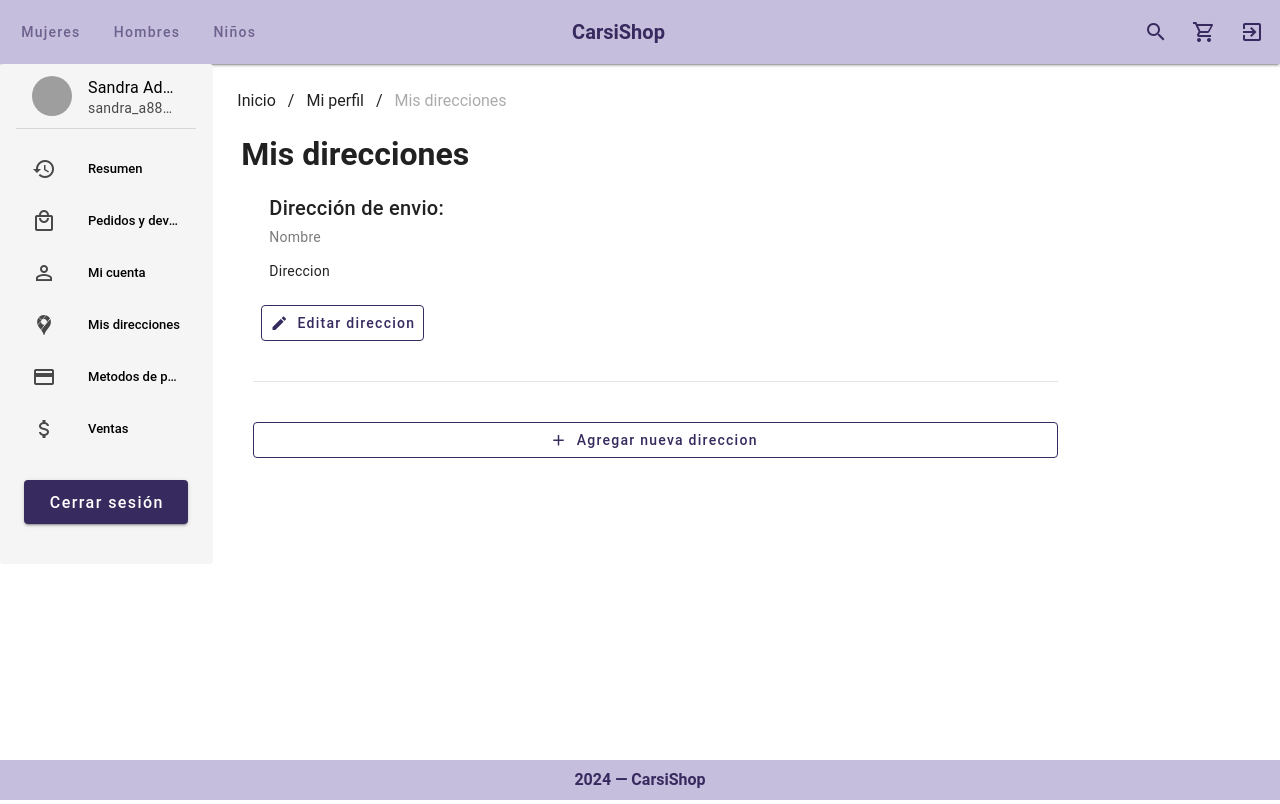
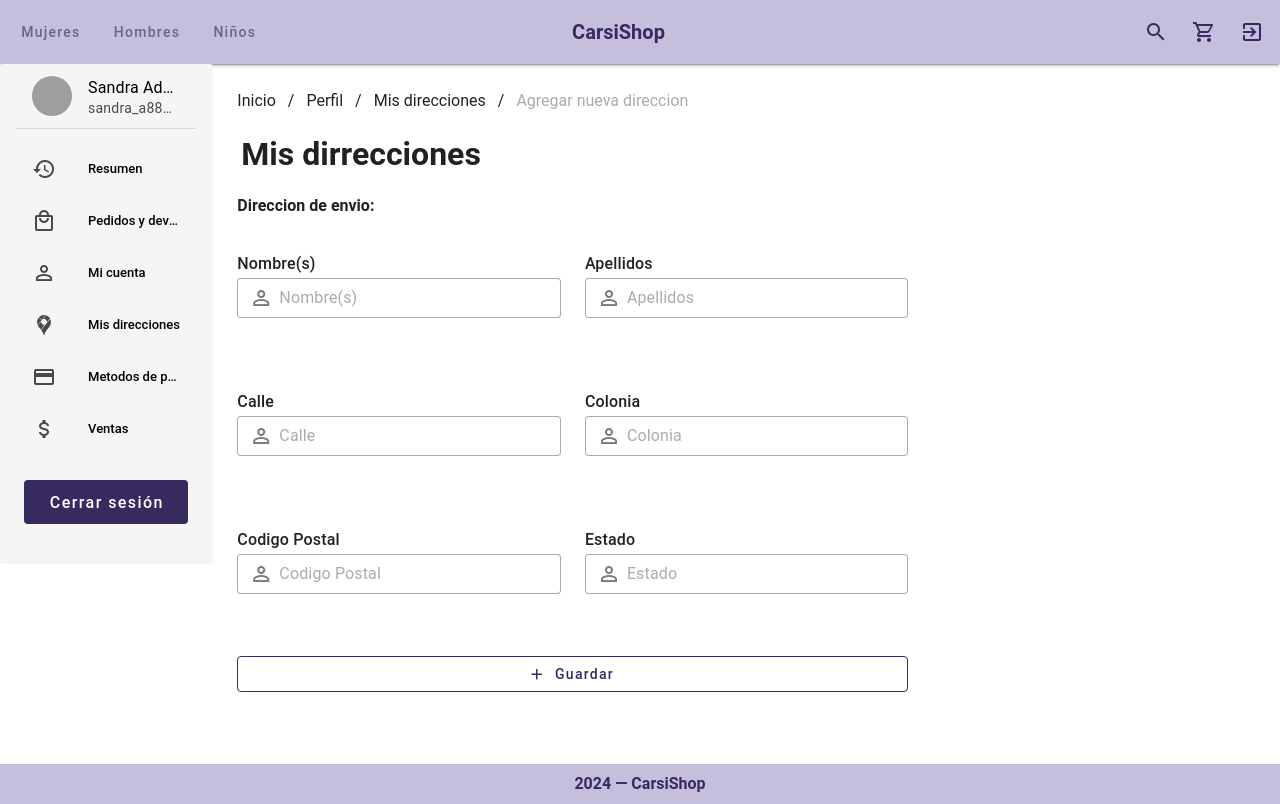
Before and after one commit to JoksanBahena/CARSISHOP-UI, a Vue app: page /profileAddAddress in a window 1280 px wide. Built offline with nearby package versions, Linux system fonts and the light colour scheme; grey boxes are pictures that could not be loaded.

Commit message:
[MODIFY] Rutas de los breadcrums

```diff
--- a/src/components/common/SidebarComponent.vue
+++ b/src/components/common/SidebarComponent.vue
@@ -24,7 +24,7 @@
         </v-list>
         <template v-slot:append>
           <div class="pa-2">
-            <v-btn class="mb-8 text-none" :color="colors.primary_dark" size="large" block>
+            <v-btn class="mb-8 text-none" :color="colors.primary_dark" size="large" variant="flat" block>
               Cerrar sesión
             </v-btn>
           </div>
--- a/src/router/index.js
+++ b/src/router/index.js
@@ -53,7 +53,7 @@ const routes = [
   {
     path: "/profileAddAddress",
     name: "ProfileAddAddress",
-    component: () => import("@/views/profile/ProfileAddressView.vue")
+    component: () => import("@/views/profile/ProfileAddAddressView.vue")
   },
   {
     path: "/profileReturnsOrders",
--- a/src/views/profile/ProfileAccountView.vue
+++ b/src/views/profile/ProfileAccountView.vue
@@ -1,6 +1,6 @@
 <template>
   <profile-layout>
-    <v-breadcrumbs :items="['Inicio', 'Mi perfil', 'Mi Cuenta']"></v-breadcrumbs>
+    <v-breadcrumbs :items="items"></v-breadcrumbs>
     <h1 class='ml-5'>Mi cuenta</h1>
 
     <v-container class="ml-0" style="width: 80%;">
@@ -113,6 +113,26 @@ import Colors from "@/utils/Colors.js";
 import { ref } from "vue";
 import ProfileLayout from "@/layouts/user/ProfileLayout.vue";
 
+
+
+ const items = [
+  {
+    title: 'Inicio',
+    disabled: false,
+    href: '/',
+  },
+  {
+    title: 'Perfil',
+    disabled: false,
+    href: '/profileAccount',
+  },
+  {
+    title: 'Mi perfil',
+    disabled: true,
+    href: '/profileAccount',
+  },
+];
+
 const colors = {
   primary: Colors.cs_primary,
   primary_dark: Colors.cs_primary_dark,
--- a/src/views/profile/ProfileAddAddressView.vue
+++ b/src/views/profile/ProfileAddAddressView.vue
@@ -1,6 +1,6 @@
 <template>
   <profile-layout>
-    <v-breadcrumbs :items="['Inicio', 'Mi perfil', 'Mis direcciones', 'Agregar nueva dirección']"></v-breadcrumbs>
+    <v-breadcrumbs :items="items"></v-breadcrumbs>
     <h1 class='ml-5'>Mis dirrecciones</h1>
 
     <v-container>
@@ -122,6 +122,29 @@ const colors = {
   primary_dark: Colors.cs_primary_dark,
   white: Colors.cs_white,
 };
+ const items = [
+  {
+    title: 'Inicio',
+    disabled: false,
+    href: '/',
+  },
+  {
+    title: 'Perfil',
+    disabled: false,
+    href: '/profileAccount',
+  },
+  {
+    title: 'Mis direcciones',
+    disabled: false,
+    href: '/profileAddress',
+
+  },
+  {
+    title: 'Agregar nueva direccion',
+    disabled: true,
+    href: '/profileAddAddress',
+  }
+];
 
 const image_url = ref("");
 
--- a/src/views/profile/ProfileAddPaymentView.vue
+++ b/src/views/profile/ProfileAddPaymentView.vue
@@ -1,6 +1,6 @@
 <template>
   <profile-layout>
-    <v-breadcrumbs :items="['Inicio', 'Mi perfil', 'Metodos de pago', 'Agregar nuevo metodo de pago' ]"></v-breadcrumbs>
+    <v-breadcrumbs :items="items"></v-breadcrumbs>
     <h1 class='ml-5'>Metodos de pagos</h1>
 
     <v-container>
@@ -104,6 +104,30 @@ import Colors from "@/utils/Colors.js";
 import { ref } from "vue";
 import ProfileLayout from "@/layouts/user/ProfileLayout.vue";
 
+ const items = [
+  {
+    title: 'Inicio',
+    disabled: false,
+    href: '/',
+  },
+  {
+    title: 'Perfil',
+    disabled: false,
+    href: '/profileAccount',
+  },
+  {
+    title: 'Metodos de pago',
+    disabled: false,
+    href: '/profilePayment',
+
+  },
+  {
+    title: 'Agregar metodo de pago',
+    disabled: true,
+    href: '/profileAddPayment',
+
+  }
+];
 const colors = {
   primary: Colors.cs_primary,
   primary_dark: Colors.cs_primary_dark,
--- a/src/views/profile/ProfileAddressView.vue
+++ b/src/views/profile/ProfileAddressView.vue
@@ -1,6 +1,6 @@
 <template>
   <profile-layout>
-    <v-breadcrumbs :items="['Inicio', 'Mi perfil', 'Mis direcciones']"></v-breadcrumbs>
+    <v-breadcrumbs :items="items"></v-breadcrumbs>
     <h1 class='ml-5'>Mis direcciones</h1>
 
     <v-container class="ml-0" style="width: 80%;">
@@ -32,6 +32,24 @@ import Colors from "@/utils/Colors.js";
 import { ref } from "vue";
 import ProfileLayout from "@/layouts/user/ProfileLayout.vue";
 
+
+ const items = [
+  {
+    title: 'Inicio',
+    disabled: false,
+    href: '/',
+  },
+  {
+    title: 'Perfil',
+    disabled: false,
+    href: '/profileAccount',
+  },
+  {
+    title: 'Mis direcciones',
+    disabled: true,
+    href: '/profileAddress',
+  },
+];
 const colors = {
   primary: Colors.cs_primary,
   primary_dark: Colors.cs_primary_dark,
--- a/src/views/profile/ProfileOrderDetailsView.vue
+++ b/src/views/profile/ProfileOrderDetailsView.vue
@@ -1,6 +1,6 @@
 <template>
   <profile-layout>
-    <v-breadcrumbs :items="['Inicio', 'Mi perfil', 'Pedidos y devoluciones', 'Dalles de compra' ]"></v-breadcrumbs>
+    <v-breadcrumbs :items="items"></v-breadcrumbs>
     <h1 class='ml-5'>ITEM NAME</h1>
 
     <v-container class="ml-0" style="width: 95%;">
@@ -164,4 +164,27 @@ const colors = {
   white: Colors.cs_white,
 };
 
+const items = [
+  {
+    title: 'Inicio',
+    disabled: false,
+    href: '/',
+  },
+  {
+    title: 'Perfil',
+    disabled: false,
+    href: '/profileAccount',
+  },
+  {
+    title: 'Pedidos y devoluciones',
+    disabled: false,
+    href: '/profileReturnsOrders',
+  },
+  {
+    title: 'Detalles del pedido',
+    disabled: true,
+    href: '/profileOrderDetails',
+  },
+];
+
 </script>
--- a/src/views/profile/ProfileOrdersReturnsView.vue
+++ b/src/views/profile/ProfileOrdersReturnsView.vue
@@ -1,6 +1,6 @@
 <template>
   <profile-layout>
-    <v-breadcrumbs :items="['Inicio', 'Mi perfil', 'Pedidos y devoluciones']"></v-breadcrumbs>
+    <v-breadcrumbs :items="items"></v-breadcrumbs>
     <h1 class='ml-5'>Pedidos y devoluciones</h1>
 
     <v-row class="ml-1 mt-6 pl-4">
@@ -83,6 +83,24 @@ import Colors from "@/utils/Colors.js";
 import ProfileLayout from "@/layouts/user/ProfileLayout.vue";
 import { ref } from "vue";
 
+const items = [
+  {
+    title: 'Inicio',
+    disabled: false,
+    href: '/',
+  },
+  {
+    title: 'Perfil',
+    disabled: false,
+    href: '/profileAccount',
+  },
+  {
+    title: 'Pedidos y devoluciones',
+    disabled: true,
+    href: '/profileOrdersReturns',
+  },
+];
+
 const colors = {
   primary: Colors.cs_primary,
   primary_dark: Colors.cs_primary_dark,
--- a/src/views/profile/ProfilePaymentView.vue
+++ b/src/views/profile/ProfilePaymentView.vue
@@ -1,6 +1,6 @@
 <template>
   <profile-layout>
-    <v-breadcrumbs :items="['Inicio', 'Mi perfil', 'Metodos de pago']"></v-breadcrumbs>
+    <v-breadcrumbs :items="items"></v-breadcrumbs>
     <h1 class='ml-5'>Metodos de pago</h1>
 
   <v-container class="ml-0" style="width: 80%;">
@@ -57,6 +57,27 @@ const colors = {
   white: Colors.cs_white,
 };
 
+
+const items = [
+  {
+    title: 'Inicio',
+    disabled: false,
+    href: '/',
+  },
+  {
+    title: 'Perfil',
+    disabled: false,
+    href: '/profileAccount',
+  },
+  {
+    title: 'Metodos de pago',
+    disabled: true,
+    href: '/profilePayment',
+
+  },
+
+];
+
 const image_url = ref("");
 
 const onFileChange = (e) => {
--- a/src/views/profile/ProfileResumeView.vue
+++ b/src/views/profile/ProfileResumeView.vue
@@ -1,6 +1,6 @@
 <template>
   <profile-layout>
-    <v-breadcrumbs :items="['Inicio', 'Mi perfil', 'Resumen']"></v-breadcrumbs>
+    <v-breadcrumbs :items="items"></v-breadcrumbs>
     <h1 class='ml-5'>Resumen</h1>
 
     <v-container class="ml-0" style="width: 80%;">
@@ -151,6 +151,24 @@ import Colors from "@/utils/Colors.js";
 import { ref } from "vue";
 import ProfileLayout from "@/layouts/user/ProfileLayout.vue";
 
+const items = [
+  {
+    title: 'Inicio',
+    disabled: false,
+    href: '/',
+  },
+  {
+    title: 'Perfil',
+    disabled: false,
+    href: '/profileAccount',
+  },
+  {
+    title: 'Resumen',
+    disabled: true,
+    href: '/profileResume',
+  },
+];
+
 const colors = {
   primary: Colors.cs_primary,
   primary_dark: Colors.cs_primary_dark,
--- a/src/views/profile/ProfileSalesRequest.vue
+++ b/src/views/profile/ProfileSalesRequest.vue
@@ -1,6 +1,6 @@
 <template>
   <profile-layout>
-    <v-breadcrumbs :items="['Inicio', 'Mi perfil', 'Ventas', 'Solicitud de vendedor']"></v-breadcrumbs>
+    <v-breadcrumbs :items="items"></v-breadcrumbs>
     <h1 class='ml-5'>Ventas</h1>
     <h4 class='ml-5'>Solicitud de vendedor</h4>
 
@@ -72,6 +72,29 @@
 import ProfileLayout from "@/layouts/user/ProfileLayout.vue";
 import Colors from '@/utils/Colors.js';
 
+const items = [
+  {
+    title: 'Inicio',
+    disabled: false,
+    href: '/',
+  },
+  {
+    title: 'Perfil',
+    disabled: false,
+    href: '/profileAccount',
+  },
+  {
+    title: 'Ventas',
+    disabled: false,
+    href: '/profileSales',
+  },
+  {
+    title: 'Solicitud de vendedor',
+    disabled: true,
+    href: '/profileSalesRequest',
+  },
+];
+
 const colors = {
   primary: Colors.cs_primary,
   primary_dark: Colors.cs_primary_dark,
--- a/src/views/profile/ProfileSalesView.vue
+++ b/src/views/profile/ProfileSalesView.vue
@@ -1,6 +1,6 @@
 <template>
   <profile-layout>
-    <v-breadcrumbs :items="['Inicio', 'Mi perfil', 'Ventas']"></v-breadcrumbs>
+    <v-breadcrumbs :items="items"></v-breadcrumbs>
 
     <h1 class='ml-5'>Mis ventas</h1>
     <v-container class="d-flex align-center justify-center flex-column">
@@ -16,6 +16,24 @@
 import ProfileLayout from "@/layouts/user/ProfileLayout.vue";
 import Colors from '@/utils/Colors.js';
 
+const items = [
+  {
+    title: 'Inicio',
+    disabled: false,
+    href: '/',
+  },
+  {
+    title: 'Perfil',
+    disabled: false,
+    href: '/profileAccount',
+  },
+  {
+    title: 'Mis ventas',
+    disabled: true,
+    href: '/profileSales',
+  },
+];
+
 const colors = {
   primary: Colors.cs_primary,
   primary_dark: Colors.cs_primary_dark,
```
